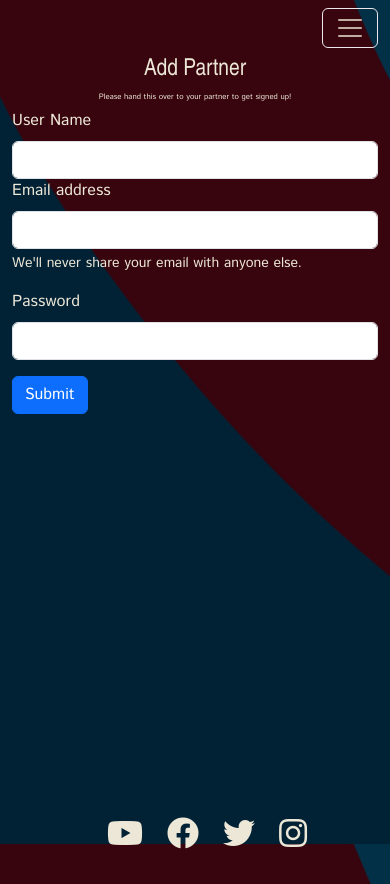
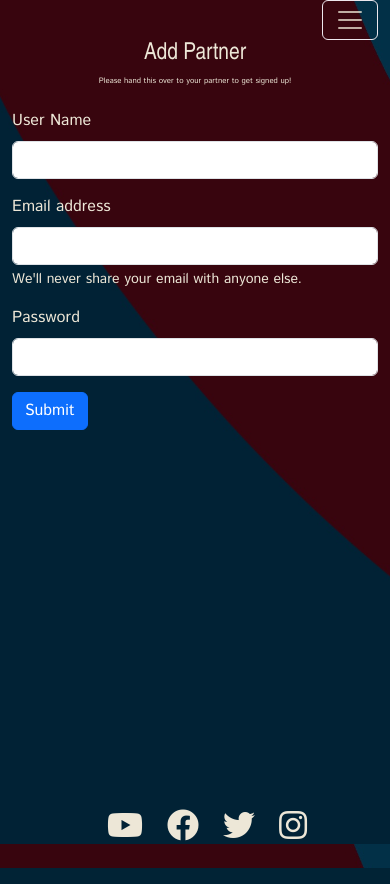
Before and after one commit to LukeThornton92/Milestone-Project-3-DATEVAULT, a Flask app: page /add_partner in a window 390 px wide. Run offline with Flask 3, Linux system fonts and the light colour scheme; some web fonts are replaced.

Commit message:
chore: add partner spacing

```diff
--- a/datevault/static/css/style.css
+++ b/datevault/static/css/style.css
@@ -76,6 +76,7 @@ select {
 
 .navbar {
   background-color: rgba(0, 0, 0, 0) !important;
+  padding: 0 !important;
 }
 
 .nav-link {
@@ -104,6 +105,7 @@ footer {
   bottom: 0;
   width: 100%;
   height: 2.5rem;
+  padding: 0;
 }
 
 .footer-link {
@@ -153,8 +155,8 @@ textarea {
 
 @media (max-width: 1024px) {
   .switch-container {
-    width: 33.33%; /* Each switch will take one-third of the width */
-    display: inline-block; /* Makes them inline on larger screens */
+    width: 33.33%;
+    display: inline-block;
   }
   .switch-break {
     width: 100%; /* Ensures that each switch breaks to a new line */
--- a/datevault/templates/add_partner.html
+++ b/datevault/templates/add_partner.html
@@ -2,7 +2,7 @@
 <h1>Add Partner</h1>
 <h3>Please hand this over to your partner to get signed up!</h3>
 <form method="POST" action="{{ url_for('add_partner') }}">
-  <div class="mb-3">
+  <div class="mb-3 pt-3">
     <label for="partner_user_name" class="form-label">User Name</label>
     <input
       type="text"
@@ -12,7 +12,7 @@
       aria-describedby="#"
       required
     />
-    <label for="partner_email" class="form-label">Email address</label>
+    <label for="partner_email" class="form-label pt-3">Email address</label>
     <input
       type="email"
       class="form-control"
```
